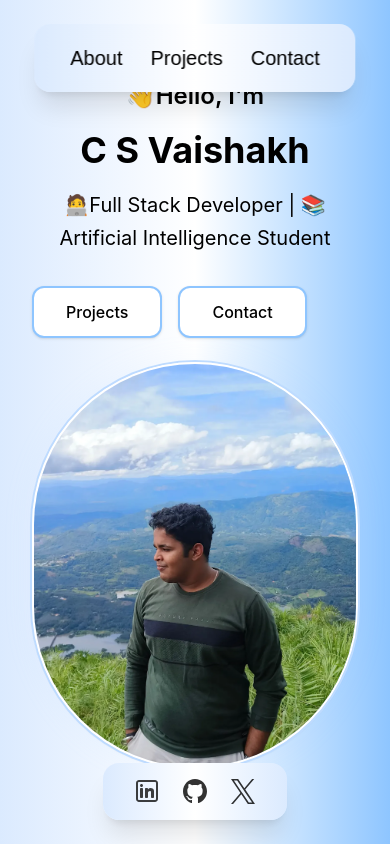
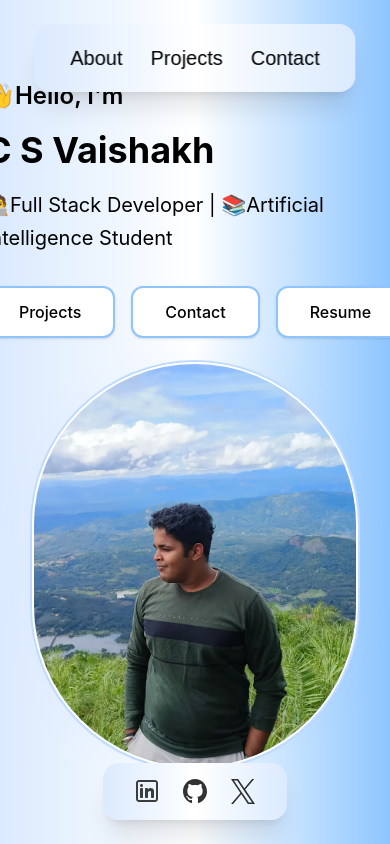
Before and after one commit to CSVaishakh/Portfolio, a Next.js app: page / in a window 390 px wide. Shown: the top 844 px of the page. Built offline with nearby package versions, Linux system fonts and the light colour scheme.

Commit message:
added the resume button

```diff
--- a/components/banner.tsx
+++ b/components/banner.tsx
@@ -7,19 +7,21 @@ const Banner: React.FC = () => {
         <section className="bg-gradient-to-r from-blue-100 via-white to-blue-300 py-20 px-8 font-sans min-h-screen flex items-center" style={{ fontFamily: 'SF Pro Display, system-ui, -apple-system, BlinkMacSystemFont, "Segoe UI", Roboto, "Helvetica Neue", Arial, sans-serif' }}>
             <div className="max-w-7xl mx-auto w-full">
                 <div className="flex flex-col lg:flex-row items-center justify-between gap-6">
-                    <div className="flex-1 space-y-8 text-center lg:text-left">
+                    <div className="flex-1 space-y-8 lg:text-left">
                         <div className="space-y-4">
                             <h3 className="text-2xl font-semibold text-black animate-fade-in-up animate-delay-100">👋Hello, I'm</h3>
                             <h1 className="text-4xl sm:text-5xl lg:text-7xl font-bold text-black font-[system-ui,-apple-system,'SF Pro Display'] animate-fade-in-up animate-delay-200 leading-tight">C S Vaishakh</h1>
                             <p className="text-xl text-black animate-fade-in-up animate-delay-300 leading-relaxed">🧑‍💻Full Stack Developer | 📚Artificial Intelligence Student</p>
                         </div>
-                        <div className="flex gap-4 mt-8 animate-slide-in-left animate-delay-400">
-                            <Link href='/projects'>
-                                <button className="px-8 py-3 border-2 border-blue-300 text-black bg-white hover:text-white hover:bg-blue-400 hover:border-blue-500 rounded-xl transition-all duration-300 transform hover:scale-105 hover:-translate-y-1 font-medium font-[system-ui,-apple-system,'SF Pro Display'] shadow hover:shadow-lg">Projects</button>
-                            </Link>
-                            <Link href="#contact">
-                                <button className="px-8 py-3 border-2 border-blue-300 text-black bg-white hover:text-white hover:bg-blue-400 hover:border-blue-500 rounded-xl transition-all duration-300 transform hover:scale-105 hover:-translate-y-1 font-medium font-[system-ui,-apple-system,'SF Pro Display'] shadow hover:shadow-lg">Contact</button>
-                            </Link>
+                        <div className="flex flex-col items-center lg:items-start mt-8 animate-slide-in-left animate-delay-400">
+                            <div className="flex gap-4 w-full justify-center lg:justify-start">
+                                <Link href='/projects'>
+                                    <button className="px-8 py-3 border-2 border-blue-300 text-black bg-white hover:text-white hover:bg-blue-400 hover:border-blue-500 rounded-xl transition-all duration-300 transform hover:scale-105 hover:-translate-y-1 font-medium font-[system-ui,-apple-system,'SF Pro Display'] shadow hover:shadow-lg">Projects</button></Link>
+                                <Link href="#contact">
+                                    <button className="px-8 py-3 border-2 border-blue-300 text-black bg-white hover:text-white hover:bg-blue-400 hover:border-blue-500 rounded-xl transition-all duration-300 transform hover:scale-105 hover:-translate-y-1 font-medium font-[system-ui,-apple-system,'SF Pro Display'] shadow hover:shadow-lg">Contact</button></Link>
+                                <Link href={'/Resume.pdf'} target="_blank" rel="noopener noreferrer">
+                                <button className="px-8 py-3 border-2 border-blue-300 text-black bg-white hover:text-white hover:bg-blue-400 hover:border-blue-500 rounded-xl transition-all duration-300 transform hover:scale-105 hover:-translate-y-1 font-medium font-[system-ui,-apple-system,'SF Pro Display'] shadow hover:shadow-lg">Resume</button></Link>
+                            </div>
                         </div>
                     </div>
                     <div className="flex-shrink-0 lg:ml-8 animate-fade-in-up animate-delay-500">
```
